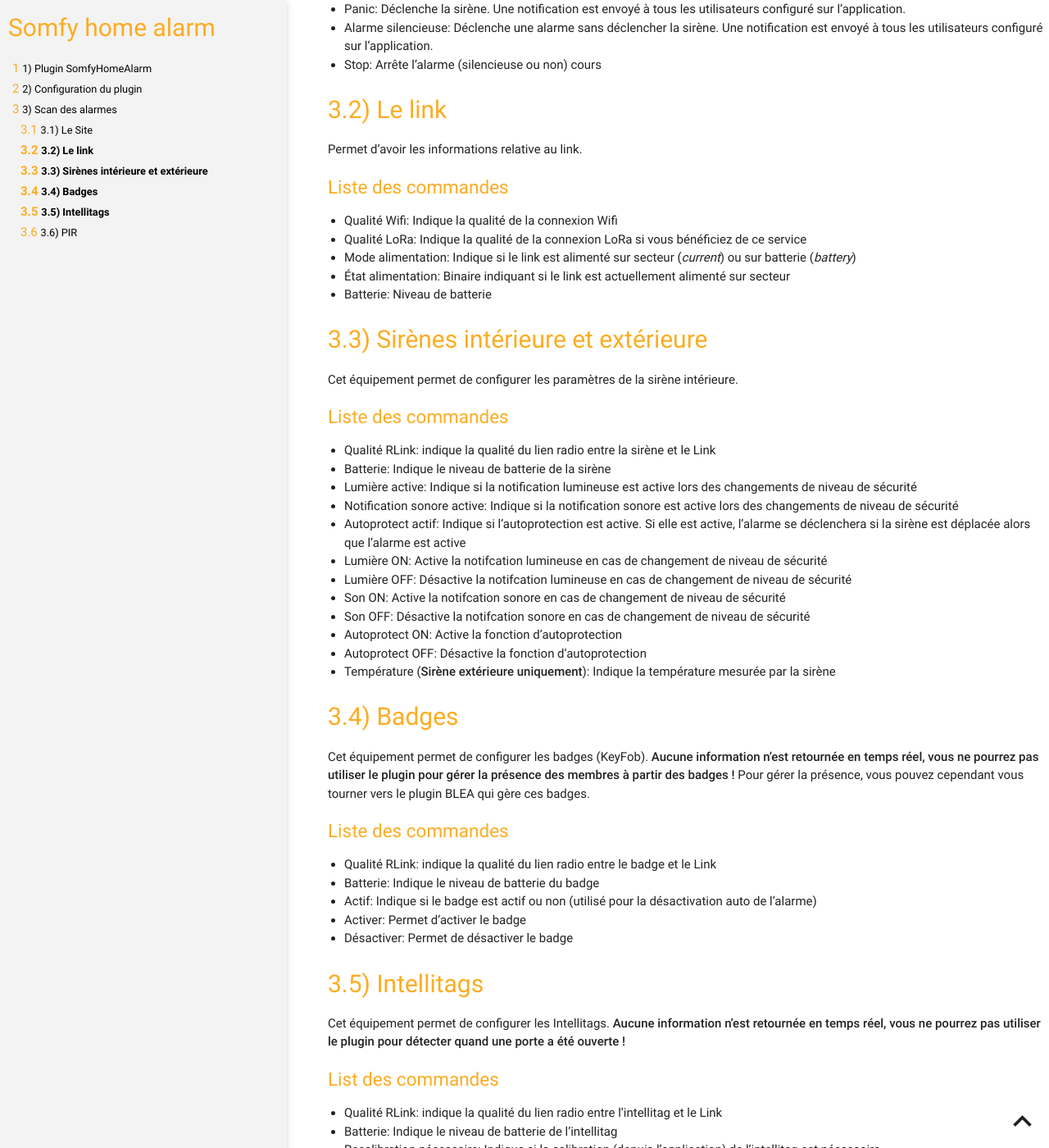
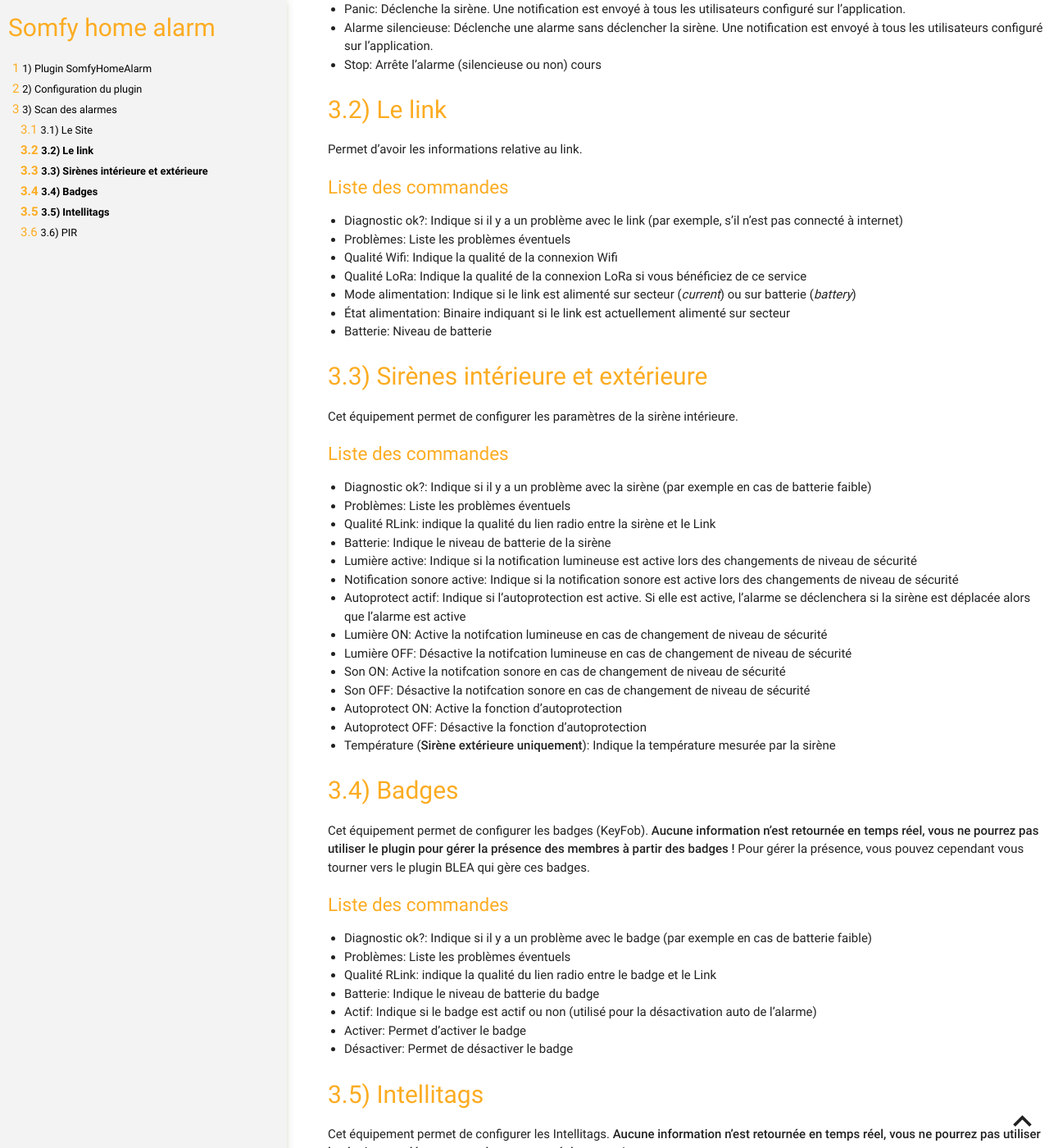
Before and after one commit to erobert-c/docs-somfyHomeAlarm, a Jekyll site: the page built from fr_FR/index.md, in a window 1280 px wide and 1400 px high, scrolled down 1542 px. Shown: the whole window at 82% size. Built offline with Jekyll 4.4.1, drawn with Linux system fonts in a browser that asks for light colours; some of the changed text lies outside the part shown.

Commit message:
doc: Mise à jour Jeedom 4.2, LinkPremium et diagnostic
Ajout de la doc pour les nouvelle commande et mise à jour du changelog.

```diff
--- a/fr_FR/index.md
+++ b/fr_FR/index.md
@@ -47,6 +47,8 @@ Il s'agit de l'équipement principal du plugin. Celui ci donne le niveau d'activ
 Permet d'avoir les informations relative au link.
 
 ### Liste des commandes
+* Diagnostic ok?: Indique si il y a un problème avec le link (par exemple, s'il n'est pas connecté à internet)
+* Problèmes: Liste les problèmes éventuels
 * Qualité Wifi: Indique la qualité de la connexion Wifi
 * Qualité LoRa: Indique la qualité de la connexion LoRa si vous bénéficiez de ce service
 * Mode alimentation: Indique si le link est alimenté sur secteur (*current*) ou sur batterie (*battery*)
@@ -57,6 +59,8 @@ Permet d'avoir les informations relative au link.
 Cet équipement permet de configurer les paramètres de la sirène intérieure.
 
 ### Liste des commandes
+* Diagnostic ok?: Indique si il y a un problème avec la sirène (par exemple en cas de batterie faible)
+* Problèmes: Liste les problèmes éventuels
 * Qualité RLink: indique la qualité du lien radio entre la sirène et le Link
 * Batterie: Indique le niveau de batterie de la sirène
 * Lumière active: Indique si la notification lumineuse est active lors des changements de niveau de sécurité
@@ -74,6 +78,8 @@ Cet équipement permet de configurer les paramètres de la sirène intérieure.
 Cet équipement permet de configurer les badges (KeyFob). **Aucune information n'est retournée en temps réel, vous ne pourrez pas utiliser le plugin pour gérer la présence des membres à partir des badges !** Pour gérer la présence, vous pouvez cependant vous tourner vers le plugin BLEA qui gère ces badges.
 
 ### Liste des commandes
+* Diagnostic ok?: Indique si il y a un problème avec le badge (par exemple en cas de batterie faible)
+* Problèmes: Liste les problèmes éventuels
 * Qualité RLink: indique la qualité du lien radio entre le badge et le Link
 * Batterie: Indique le niveau de batterie du badge
 * Actif: Indique si le badge est actif ou non (utilisé pour la désactivation auto de l'alarme)
@@ -84,6 +90,8 @@ Cet équipement permet de configurer les badges (KeyFob). **Aucune information n
 Cet équipement permet de configurer les Intellitags. **Aucune information n'est retournée en temps réel, vous ne pourrez pas utiliser le plugin pour détecter quand une porte a été ouverte !**
 
 ### List des commandes
+* Diagnostic ok?: Indique si il y a un problème avec l'intellitag (par exemple en cas de batterie faible)
+* Problèmes: Liste les problèmes éventuels
 * Qualité RLink: indique la qualité du lien radio entre l'intellitag et le Link
 * Batterie: Indique le niveau de batterie de l'intellitag
 * Recalibration nécessaire: Indique si la calibration (depuis l'application) de l'intellitag est nécessaire
@@ -102,6 +110,8 @@ Cet équipement permet de configurer les Intellitags. **Aucune information n'est
 Cet équipement permet de configurer les PIRs (détecteurs de mouvement). **Aucune information n'est retournée en temps réel, vous ne pourrez pas utiliser le plugin pour détecter quand il y a un mouvement !**
 
 ### Liste des commandes
+* Diagnostic ok?: Indique si il y a un problème avec le PIR (par exemple en cas de batterie faible)
+* Problèmes: Liste les problèmes éventuels
 * Qualité RLink: indique la qualité du lien radio entre le PIR et le Link
 * Batterie: Indique le niveau de batterie de le PIR
 * Température: Indique la température mesurée par le détecteur
```
Also changed, not shown: fr_FR/changelog.md (+6 -1 lines).
